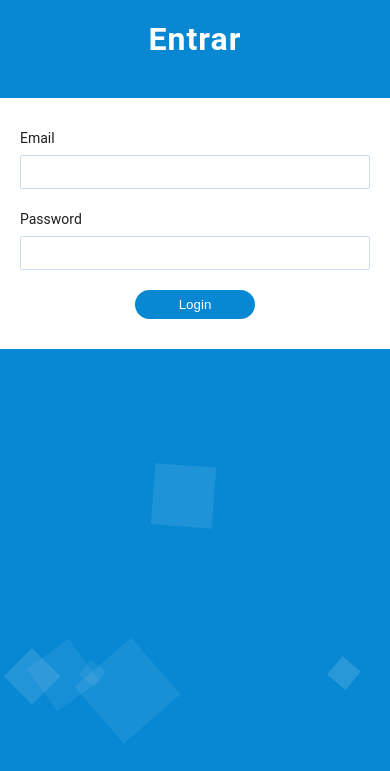
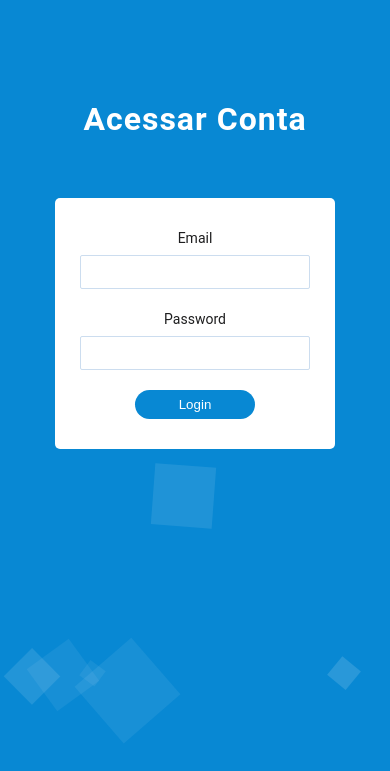
Before and after one commit to EuCaioOrnelas/form-login, a plain HTML site: page index.html in a window 390 px wide. Drawn offline with Linux system fonts and the light colour scheme.

Commit message:
responsive

```diff
--- a/index.html
+++ b/index.html
@@ -9,7 +9,7 @@
   </head>
   <body>
     <section class="form-section">
-      <h1>Entrar</h1>
+      <h1>Acessar Conta</h1>
 
       <div class="form-wrapper">
         <form>
--- a/style.css
+++ b/style.css
@@ -2,6 +2,7 @@
   box-sizing: border-box;
   margin: 0;
   padding: 0;
+  vertical-align: baseline;
 }
 
 html,
@@ -24,7 +25,8 @@ section {
 h1 {
   font-size: 32px;
   letter-spacing: 1px;
-  margin: 20px 0;
+  margin-top: 100px;
+  margin-bottom: 40px;
   color: white;
 }
 
@@ -181,3 +183,19 @@ body {
     transform: translateY(-800px) rotate(960deg);
   }
 }
+
+/* Responsivo */
+@media (max-width: 500px) {
+  .form-wrapper {
+    padding-left: 30px;
+    padding-right: 30px;
+  }
+}
+
+@media (max-width: 400px) {
+  .form-wrapper {
+    padding-left: 60px;
+    padding-right: 60px;
+    text-align: center;
+  }
+}
```
